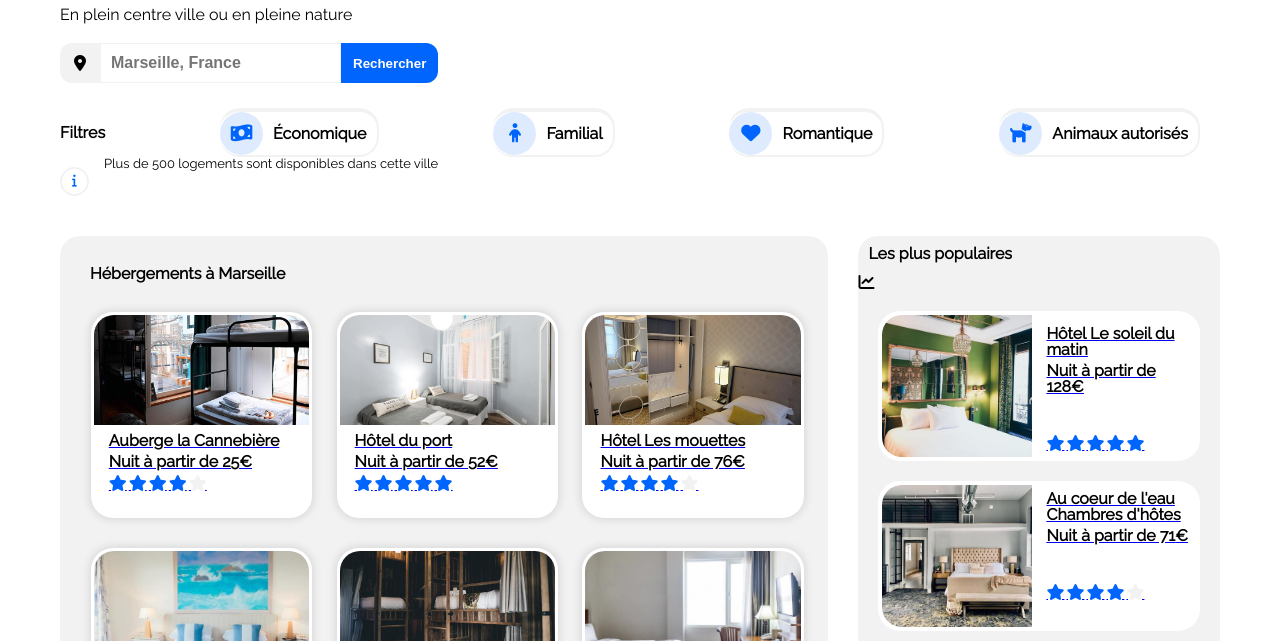
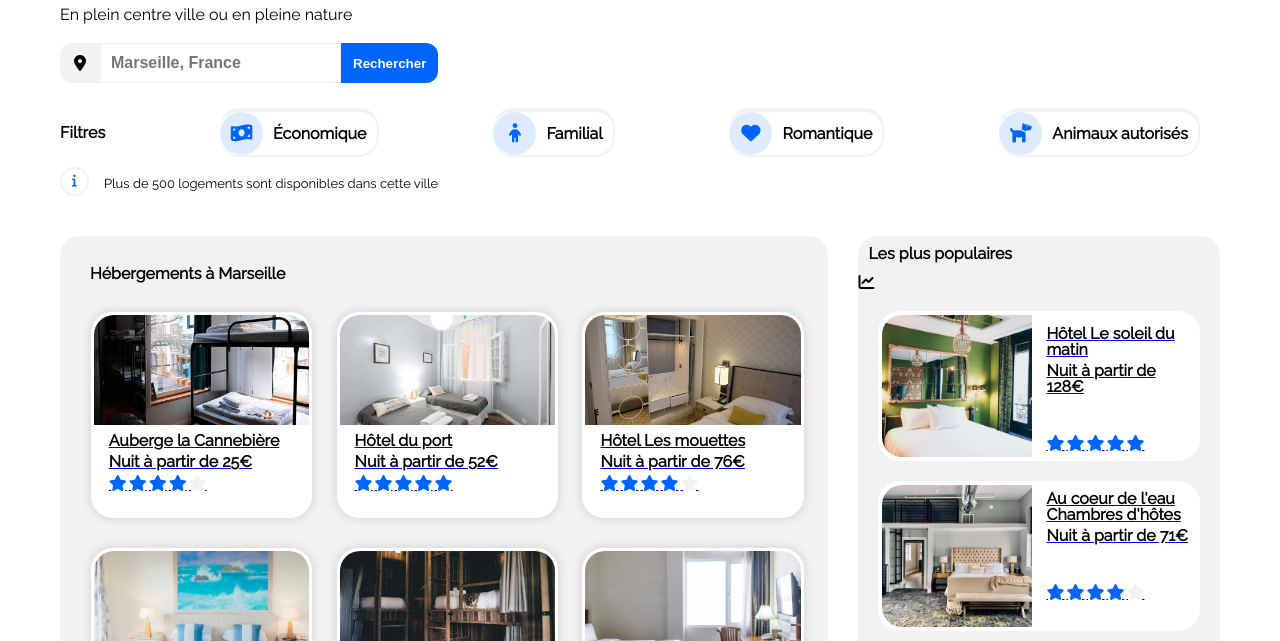
Before and after one commit to ThibaudBns/Projet2, a plain HTML site: page index.html in a window 1280 px wide. Shown: the part 159-800 px from the top of the page. Drawn offline with Linux system fonts and the light colour scheme.

Commit message:
21 avril

```diff
--- a/P2style.css
+++ b/P2style.css
@@ -306,9 +306,11 @@ section p{
 }
 .info span{
     display: flex;
+    justify-content: center;
     font-size:small;
-    font-weight: 0.8em;
+    margin-top: 20px;
   }
+
 .heberAvecPopulaire{
     margin-top: 10px;
     font-weight: bold;
@@ -323,7 +325,7 @@ article{
 }
 
 h3{
-    font-weight: 800;
+    font-weight: bold;
     margin-top: 30px;
     margin-left: 30px;
 }
```
